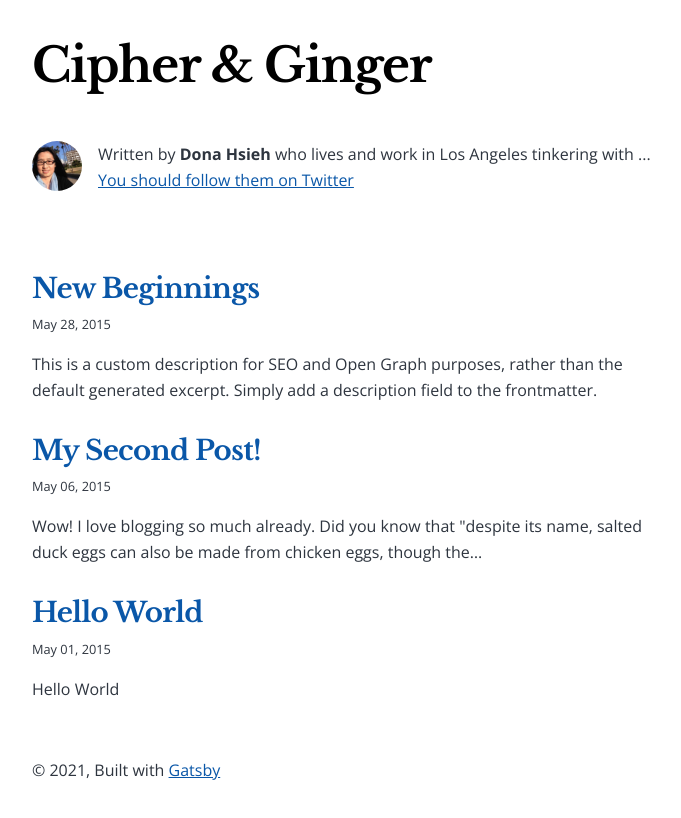
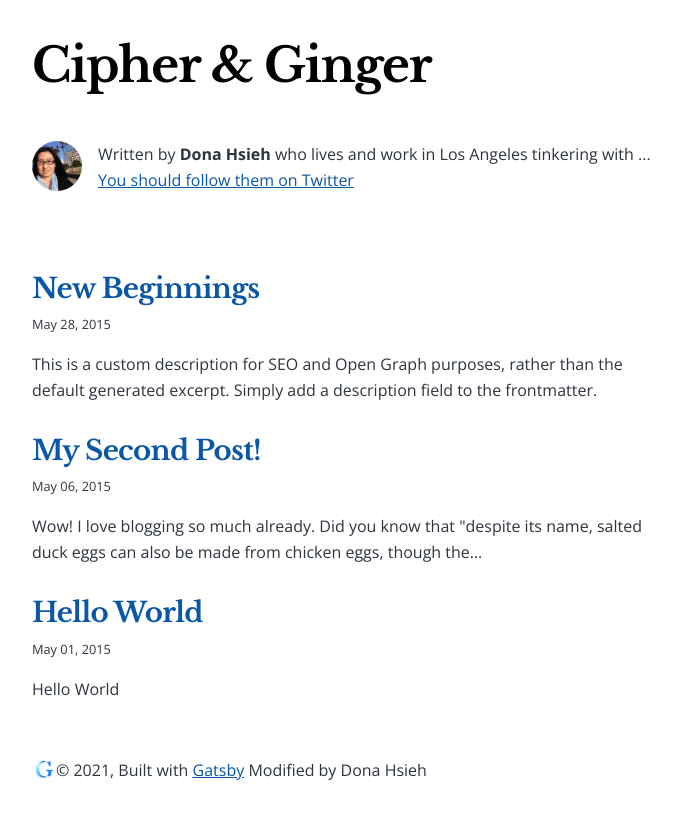
Before and after one commit to DonaH/gatsby-blog, a Gatsby site: page / in a window 1280 px wide. Shown: the whole page, without its empty margins (292-973 px from the left). Built offline with nearby package versions, Linux system fonts and the light colour scheme; Gatsby itself is replaced by a stand-in of ours.

Commit message:
Create custom icon. Add to favicon and footer.

```diff
--- a/gatsby-config.js
+++ b/gatsby-config.js
@@ -118,7 +118,7 @@ module.exports = {
         background_color: `#ffffff`,
         theme_color: `#663399`,
         display: `minimal-ui`,
-        icon: `src/images/d-icon.svg`, // This path is relative to the root of the site.
+        icon: `src/images/cg.png`, // This path is relative to the root of the site.
       },
     },
     `gatsby-plugin-react-helmet`,
--- a/src/components/layout.js
+++ b/src/components/layout.js
@@ -1,5 +1,6 @@
 import * as React from "react"
 import { Link } from "gatsby"
+import { StaticImage } from "gatsby-plugin-image"
 
 const Layout = ({ location, title, children }) => {
   const rootPath = `${__PATH_PREFIX__}/`
@@ -25,9 +26,18 @@ const Layout = ({ location, title, children }) => {
       <header className="global-header">{header}</header>
       <main>{children}</main>
       <footer>
+      <StaticImage
+          formats={["auto", "webp", "avif"]}
+          src="../images/cg.png"
+          width={24}
+          height={24}
+          alt="Cipher and Ginger logo"
+        />
         © {new Date().getFullYear()}, Built with
         {` `}
         <a href="https://www.gatsbyjs.com">Gatsby</a>
+        {` `}
+        Modified by Dona Hsieh
       </footer>
     </div>
   )
```
Also changed, not shown: src/images/cg.png (added).
